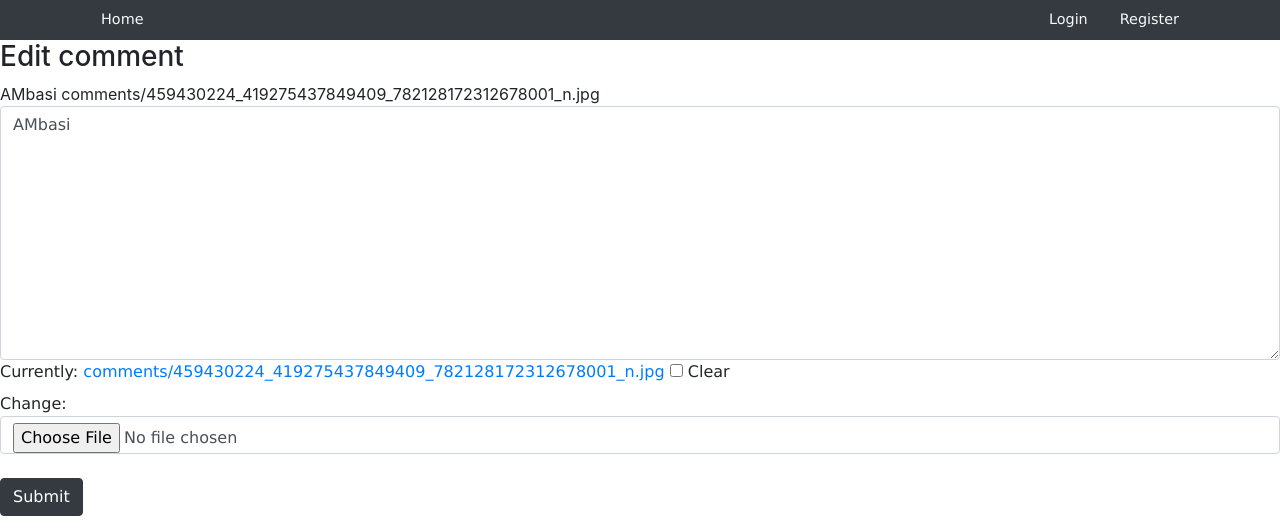
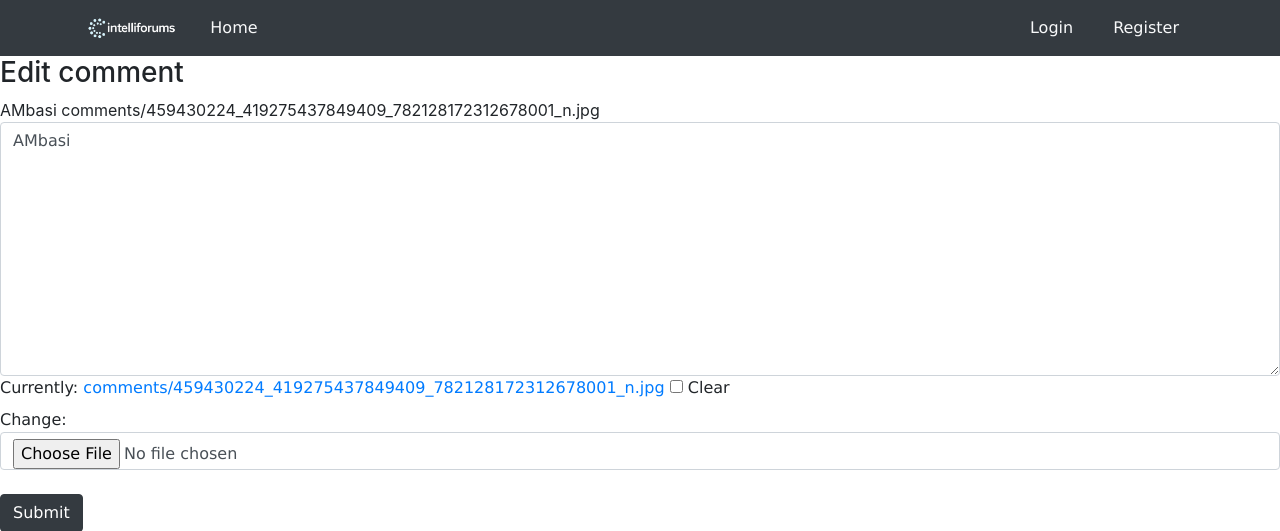
Before and after one commit to Anato-Eini/IntelliForums, a Django app: page /edit_comment/5/22 in a window 1280 px wide. Shown: the top 531 px of the page. Run offline with Django 5.2, Linux system fonts and the light colour scheme; data comes from the database, SQL or seed files in the repository; both versions use the stored data as it was after the commit.

Commit message:
added logo

```diff
--- a/myblogsite/blog/templates/header.html
+++ b/myblogsite/blog/templates/header.html
@@ -5,20 +5,22 @@
     <link rel="stylesheet" href="https://cdn.jsdelivr.net/npm/bootstrap@4.1.3/dist/css/bootstrap.min.css" integrity="sha384-MCw98/SFnGE8fJT3GXwEOngsV7Zt27NXFoaoApmYm81iuXoPkFOJwJ8ERdknLPMO" crossorigin="anonymous">
     <link rel="stylesheet" href="{% static 'blog/css/global.css' %}">
     <link rel="stylesheet" href="{% static 'blog/css/header.css' %}">
-
 </head>
 <body>
-    <nav class="navbar navbar-dark bg-dark navbar-custom">
-        <div class="container">
-            <a class="nav-link text-light" href="/">Home</a>
-            <div class="d-flex">
+    <nav class="navbar navbar-dark bg-dark">
+        <div class="container d-flex justify-content-between align-items-center">
+            <div class="d-flex align-items-center">
+                <img src="{% static 'images/logo.png' %}" alt="Logo" style="max-height:30px;">
+                <a class="nav-link text-light ml-3" href="/">Home</a>
+            </div>
+            <div class="d-flex align-items-center">
                 {% if user.is_authenticated %}
-                    <img src="{{ user.picture.url }}" class="profile-img" style = "height:30px;width:30px;border-radius:50%;">
-                    <a class="nav-link text-light" href="/profile/">Profile</a>
-                    <a class="nav-link text-light" href="/login/">Logout</a>
+                    <img src="{{ user.picture.url }}" alt="Profile Picture" class="profile-img" style="height:30px;width:30px;border-radius:50%;">
+                    <a class="nav-link text-light ml-2" href="/profile/">Profile</a>
+                    <a class="nav-link text-light ml-2" href="/login/">Logout</a>
                 {% else %}
                     <a class="nav-link text-light" href="/login/">Login</a>
-                    <a class="nav-link text-light" href="/register/">Register</a>
+                    <a class="nav-link text-light ml-2" href="/register/">Register</a>
                 {% endif %}
             </div>
         </div>
```
Also changed, not shown: myblogsite/blog/static/images/logo.png (added), myblogsite/db.sqlite3.
